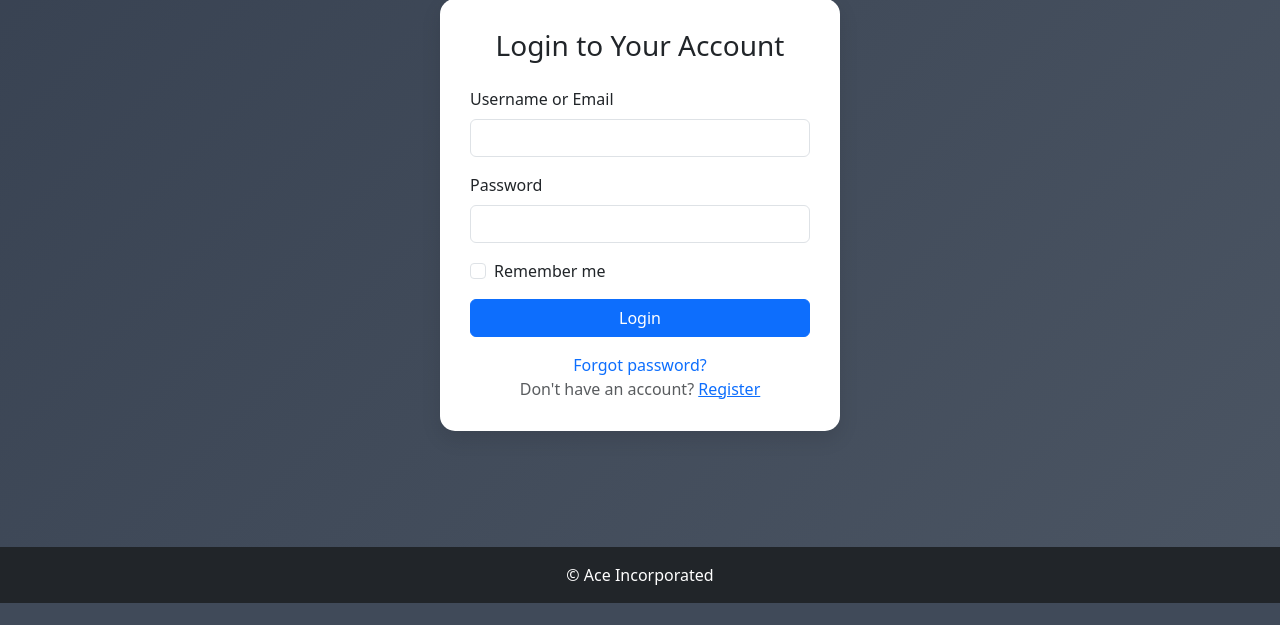
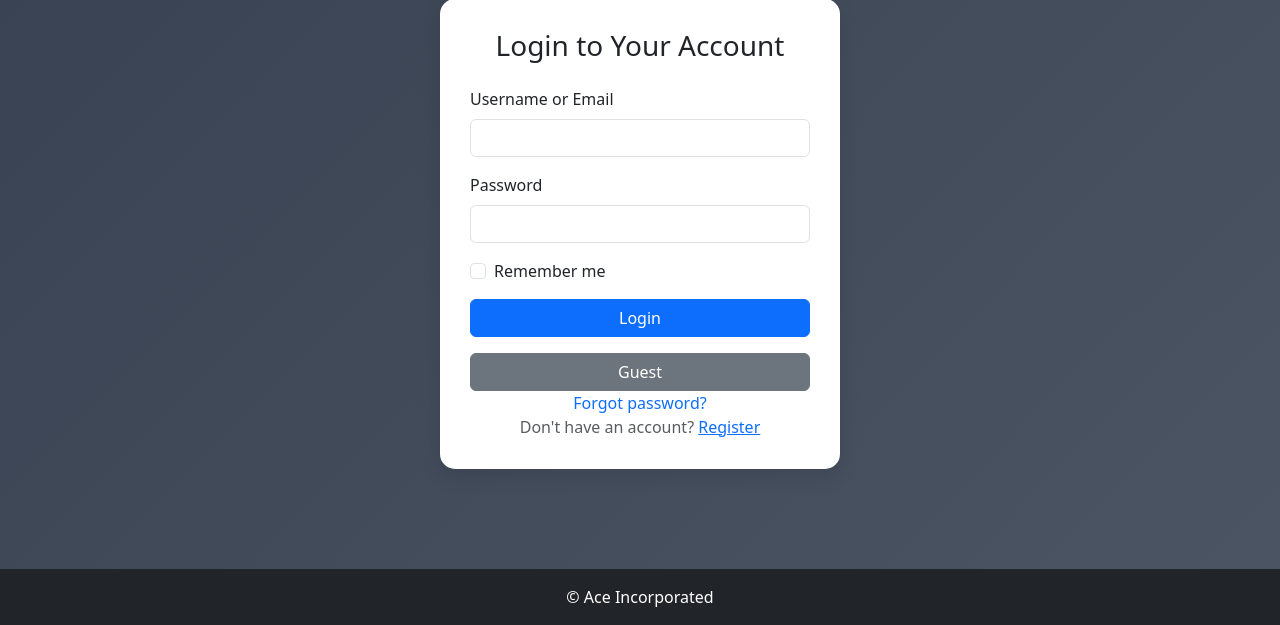
Before and after one commit to Ace-7854/AceInc_blogging, a Flask app: page /login in a window 1280 px wide. Shown: the part 197-822 px from the top of the page. Before the commit the page ends 800 px from the top, so only its background shows below. Run offline with Flask 3, Linux system fonts and the light colour scheme.

Commit message:
Add guest login functionality and update UI for guest users

```diff
--- a/app.py
+++ b/app.py
@@ -447,6 +447,17 @@ def reset_password():
 
     return render_template('password_reset.html')
 
+@app.route('/guest_login')
+def guest_login():
+    session['user'] = {
+        'user_id': 0,
+        'username': 'Guest',
+        'email': '',
+        'role': 'guest',
+        'flag': 0
+    }
+    return redirect(url_for('blog_catagories'))
+
 # @app.route('/check_env_vars')
 # def check_env_vars():
     # try:
--- a/templates/base.html
+++ b/templates/base.html
@@ -30,7 +30,9 @@
                         <li class="nav-item"><a href="{{ url_for('admin_dash') }}" class="nav-link">Admin Dashboard</a></li>
                         {% endif %}
                     <li class="nav-item"><a class="nav-link" href="{{ url_for('blog_catagories') }}">Categories</a></li>
+                        {% if session['user']['user_id'] != 0 %}
                     <li class="nav-item"><a class="nav-link" href="{{ url_for('profile_page') }}">Profile</a></li>
+                        {% endif %}
                     <li class="nav-item"><a class="nav-link" href="{{ url_for('logout') }}">Log Out</a></li>
                     {% elif 'user' not in session %}
                     <li class="nav-item"><a href="{{ url_for('login') }}" class="nav-link">Log In</a></li>
--- a/templates/list_blogs_cat.html
+++ b/templates/list_blogs_cat.html
@@ -6,7 +6,7 @@
 {% block content %}
 <div class="container my-5">
     <h2 class="mb-4 text-center">Blogs in "{{ cata['cat_name'] }}"</h2>
-        {% if session['user']['role'] != 'reader' %}
+        {% if session['user']['role'] == 'author' or session['user']['role'] == 'admin' %}
         <a href="{{ url_for('new_post', cat_id = cata['catagory_id']) }}" class="btn btn-primary mb-4">Make New Blog</a>
         {% endif %}
 
--- a/templates/login.html
+++ b/templates/login.html
@@ -25,6 +25,7 @@
     </form>
 
     <div class="mt-3 text-center">
+        <a href="{{ url_for('guest_login') }}" class="btn btn-secondary w-100">Guest</a>
         <a href="{{ url_for('forgot_password') }}" class="text-decoration-none">Forgot password?</a><br>
         <span class="text-muted">Don't have an account? <a href="/register">Register</a></span>
     </div>
```
Also changed, not shown: templates/view_blog.html (+8 -0 lines).
